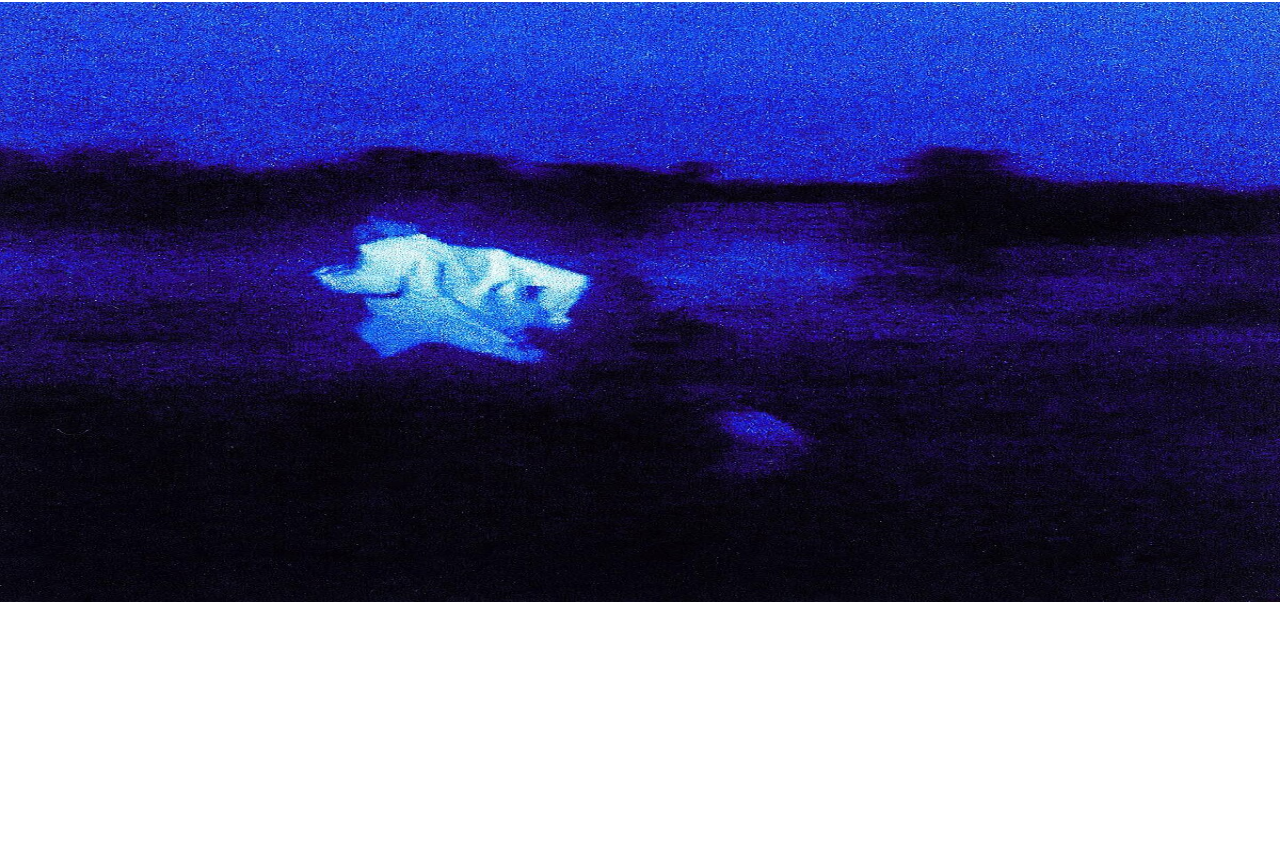
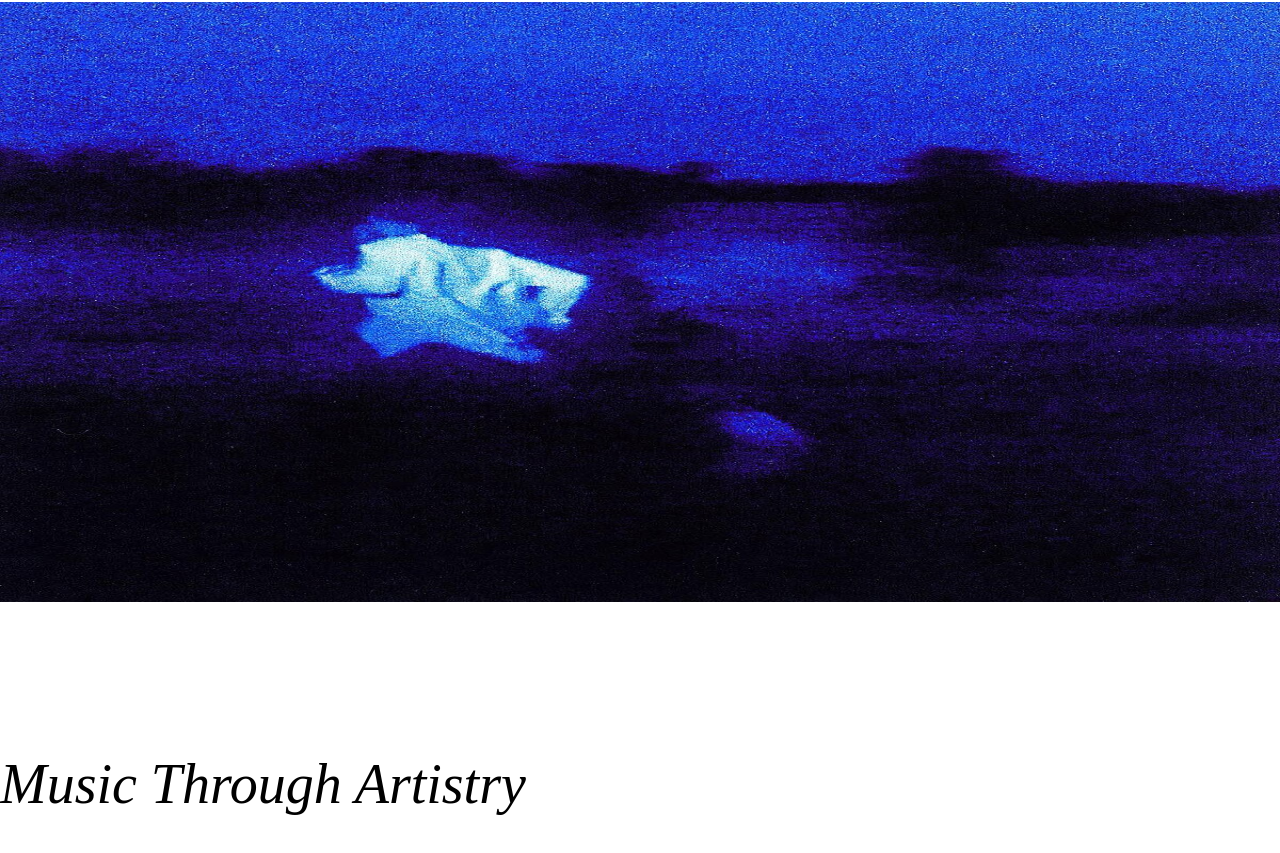
Before and after one commit to marshall-edmond/music-theory, a React (Vite) app in the folder frontend/: page /generate in a window 1280 px wide. Shown: the part 292-1145 px from the top of the page. Before the commit the page ends 894 px from the top, so only its background shows below. Built offline with nearby package versions, Linux system fonts and the light colour scheme.

Commit message:
Work in progress - Fixing hero section

```diff
--- a/frontend/src/pages/HomePage.tsx
+++ b/frontend/src/pages/HomePage.tsx
@@ -3,8 +3,13 @@ import never from '../assets/never.jpg'
 
 function Home(){
     return (
-        <div className= {styles.container}>
+        <div>
+        <div className= {styles.container}/>
             <img src={never} alt="never enough" className={styles.backgroundImage}/>
+            <div className= {styles.hero} >
+                <div className= {styles.h1} />
+                    <h1> Music Through Artistry</h1>
+        </div>
         </div>
     )
 }
--- a/frontend/src/styles/HomePage.module.css
+++ b/frontend/src/styles/HomePage.module.css
@@ -44,6 +44,8 @@ h2 {
 
 }
 
-.container {
+.hero {
     display: flex;
+    padding-top: 50px;
+
 }
```
